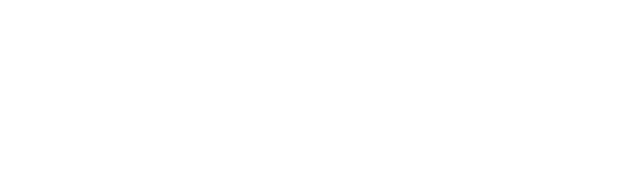
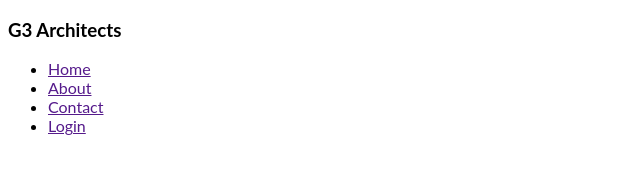
Before and after one commit to rirubelhossain/G3-architect-landing, a plain HTML site: page index.html in a window 1280 px wide. Shown: the whole page, without its empty margins (0-640 px from the left). Drawn offline with Linux system fonts and the light colour scheme.

Commit message:
setup google fonts work sans

```diff
--- a/index.html
+++ b/index.html
@@ -7,6 +7,22 @@
     <title>G3-Architect</title>
 </head>
 <body>
+    <header>
+        <nav>
+            <h3>G3 Architects</h3>
+            <ul>
+                <li><a href="">Home</a></li>
+                <li><a href="">About</a></li>
+                <li><a href="">Contact</a></li>
+                <li><a href="">Login</a></li>
+            </ul>
+        </nav>
+    </header>
+    <main>
 
+    </main>
+    <footer>
+
+    </footer>
 </body>
 </html>
--- a/styles/style.css
+++ b/styles/style.css
@@ -0,0 +1,10 @@
+/* work sans font from google fonts */
+
+@import url('https://fonts.googleapis.com/css2?family=Open+Sans:wght@400;700;800&family=Work+Sans:ital,wght@0,500;0,600;0,700;1,400&display=swap');
+
+*{
+    font-family: 'Open Sans', sans-serif;
+    font-family: 'Work Sans', sans-serif;
+    font-family: 'Lato', sans-serif;
+
+}
```
